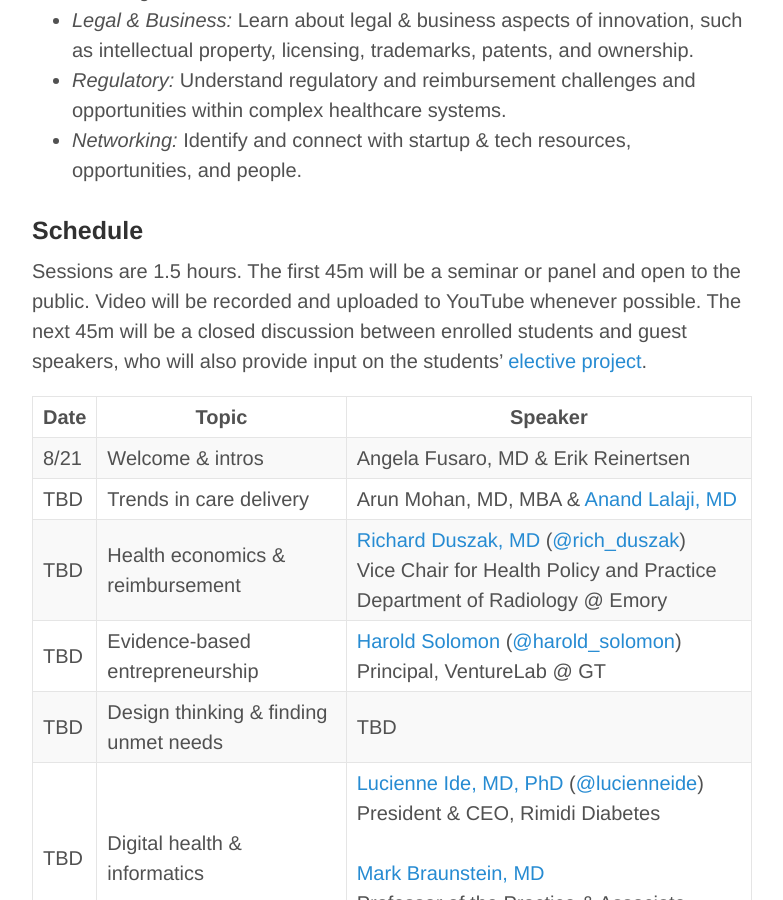
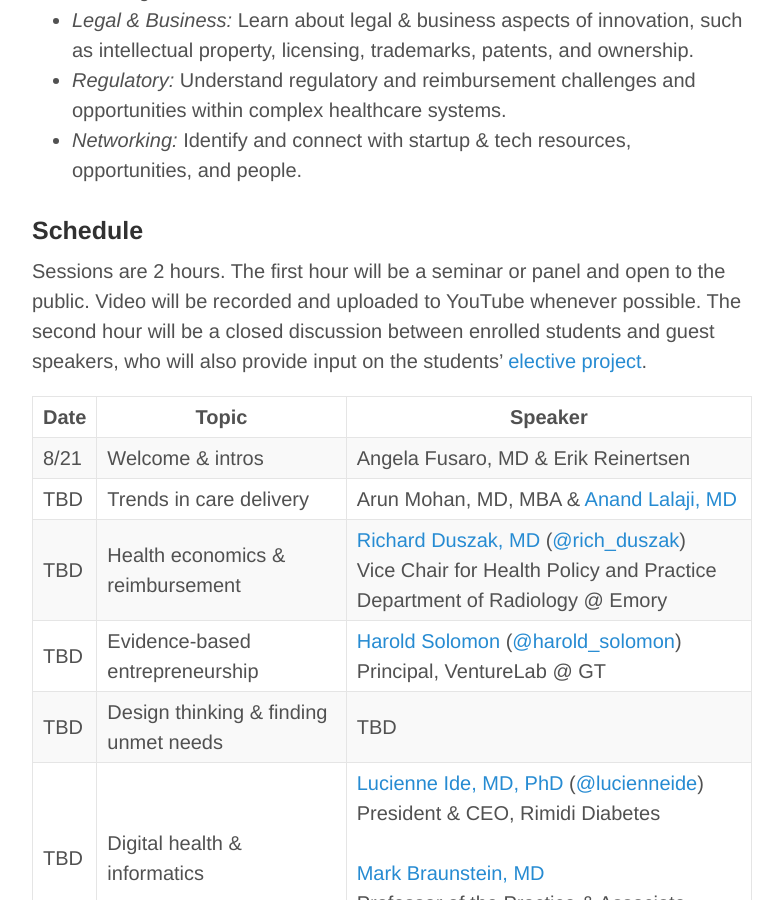
Before and after one commit to erikr/erikr.github.io, a Jekyll site: the page built from iemed.md, in a window 1280 px wide and 900 px high, scrolled down 1950 px. Shown: the whole window, without its empty margins (248-1031 px from the left). Built offline with Jekyll 4.4.1, drawn with Linux system fonts in a browser that asks for light colours; nearby versions of some CDN libraries.

Commit message:
updated iemed sessions to 2 hrs

```diff
--- a/iemed.md
+++ b/iemed.md
@@ -56,7 +56,7 @@
 
 ###Schedule
 
-Sessions are 1.5 hours. The first 45m will be a seminar or panel and open to the public. Video will be recorded and uploaded to YouTube whenever possible. The next 45m will be a closed discussion between enrolled students and guest speakers, who will also provide input on the students' [elective project](#project).
+Sessions are 2 hours. The first hour will be a seminar or panel and open to the public. Video will be recorded and uploaded to YouTube whenever possible. The second hour will be a closed discussion between enrolled students and guest speakers, who will also provide input on the students' [elective project](#project).
 
 | Date | Topic | Speaker |
 | --- | --- | --- |
```
